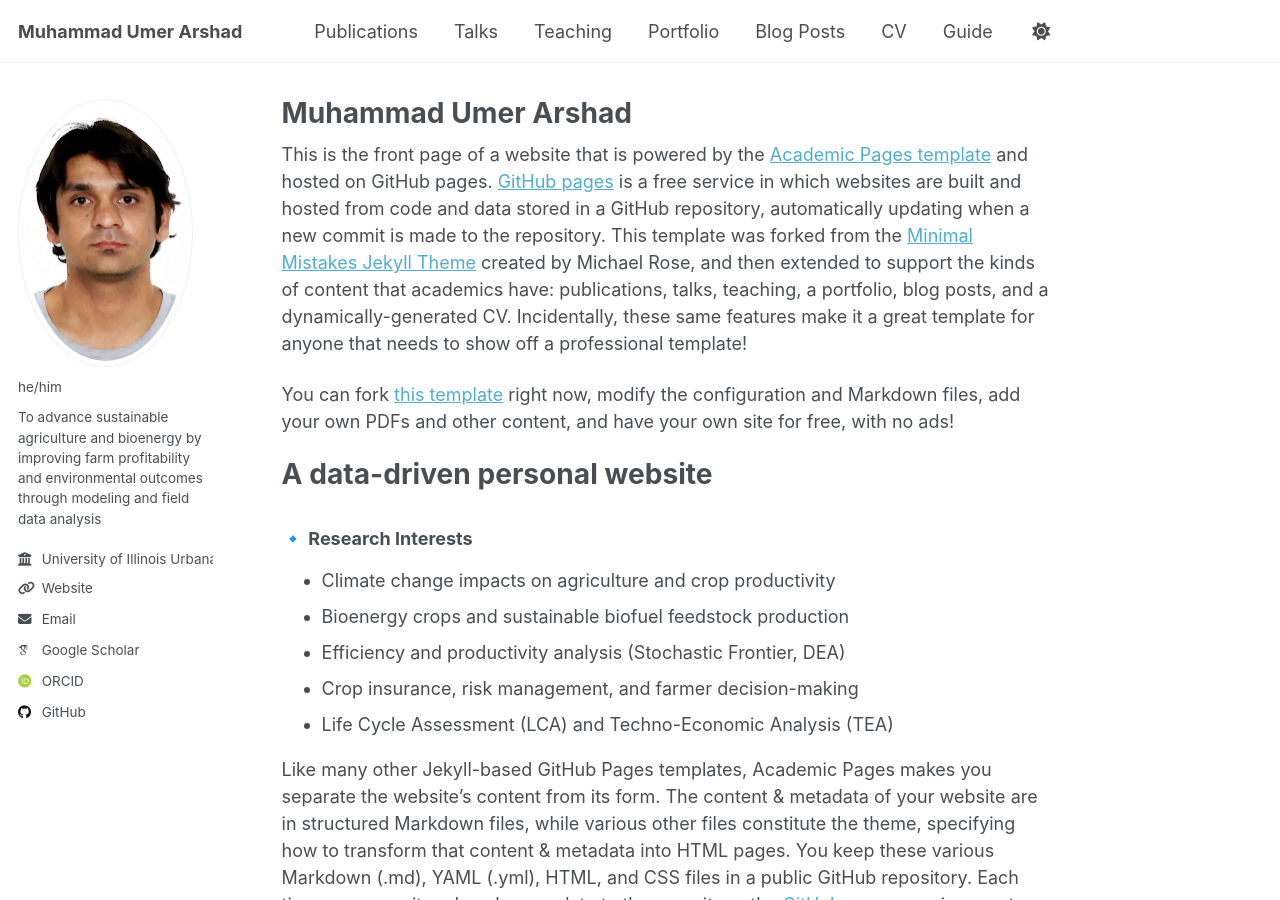
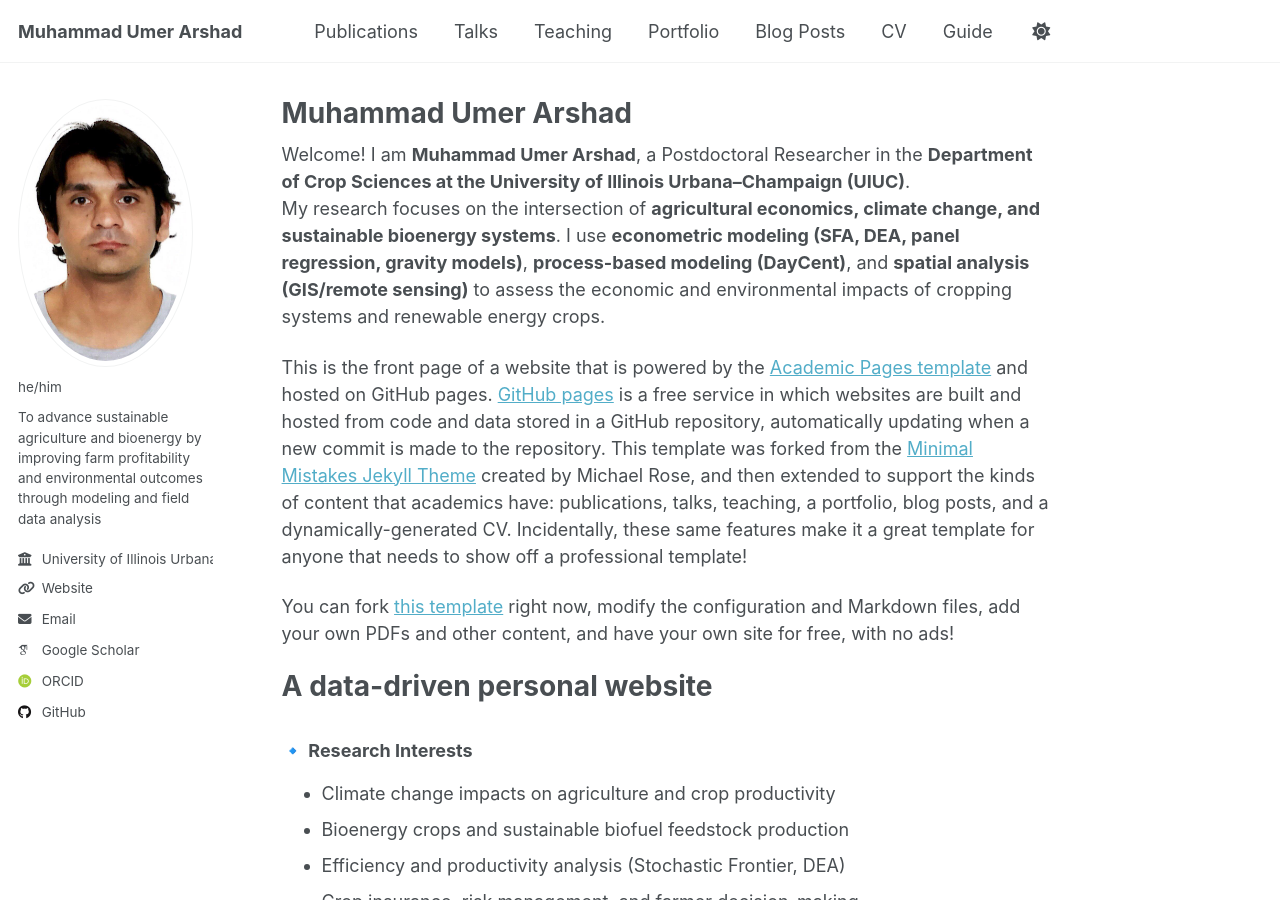
Before and after one commit to marshadu/marshadu.github.io, a Jekyll site: the page built from _pages/about.md, in a window 1280 px wide and 900 px high. Built offline with Jekyll 4.4.1, drawn with Linux system fonts in a browser that asks for light colours; some web fonts are replaced.

Commit message:
Update about.md

```diff
--- a/_pages/about.md
+++ b/_pages/about.md
@@ -6,6 +6,9 @@ redirect_from:
   - /about/
   - /about.html
 ---
+
+Welcome! I am **Muhammad Umer Arshad**, a Postdoctoral Researcher in the **Department of Crop Sciences at the University of Illinois Urbana–Champaign (UIUC)**.
+My research focuses on the intersection of **agricultural economics, climate change, and sustainable bioenergy systems**. I use **econometric modeling (SFA, DEA, panel regression, gravity models)**, **process-based modeling (DayCent)**, and **spatial analysis (GIS/remote sensing)** to assess the economic and environmental impacts of cropping systems and renewable energy crops.
 
 This is the front page of a website that is powered by the [Academic Pages template](https://github.com/academicpages/academicpages.github.io) and hosted on GitHub pages. [GitHub pages](https://pages.github.com) is a free service in which websites are built and hosted from code and data stored in a GitHub repository, automatically updating when a new commit is made to the repository. This template was forked from the [Minimal Mistakes Jekyll Theme](https://mmistakes.github.io/minimal-mistakes/) created by Michael Rose, and then extended to support the kinds of content that academics have: publications, talks, teaching, a portfolio, blog posts, and a dynamically-generated CV. Incidentally, these same features make it a great template for anyone that needs to show off a professional template!
 
```
